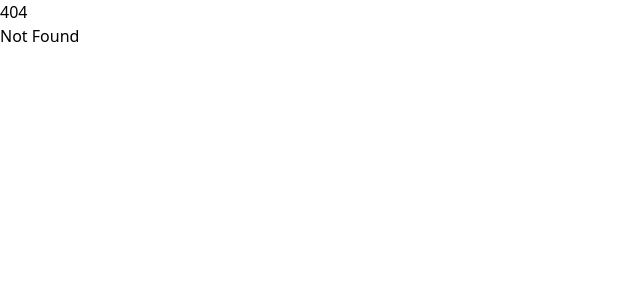
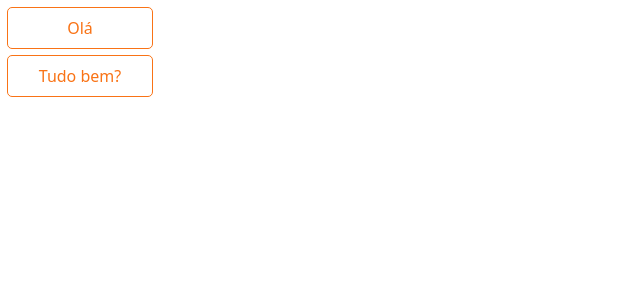
Before and after one commit to MindGest/mindgest-frontend, a SvelteKit app: page /playground/button in a window 1280 px wide. Before the commit this address had no page. Shown: the top 300 px of the page, without its empty margins (0-640 px from the left). Built offline with nearby package versions, Linux system fonts and the light colour scheme.

Commit message:
added playground route to test components, added button component

```diff
--- /dev/null
+++ b/src/lib/components/Button.svelte
@@ -0,0 +1,8 @@
+<script>
+  let class_;
+  export { class_ as class };
+</script>
+
+<button class={'text-orange-500 w-full py-2 outline outline-1 rounded ' + class_} on:click>
+  <slot />
+</button>
--- /dev/null
+++ b/src/routes/playground/button/+page.svelte
@@ -0,0 +1,8 @@
+<script>
+  import Button from '$lib/components/Button.svelte';
+</script>
+
+<buttons class="flex flex-col w-36 m-2">
+  <Button>Olá</Button>
+  <Button class="mt-2">Tudo bem?</Button>
+</buttons>
```
Also changed, not shown: src/routes/playground/table/+page.svelte (renamed from src/routes/table/+page.svelte).
